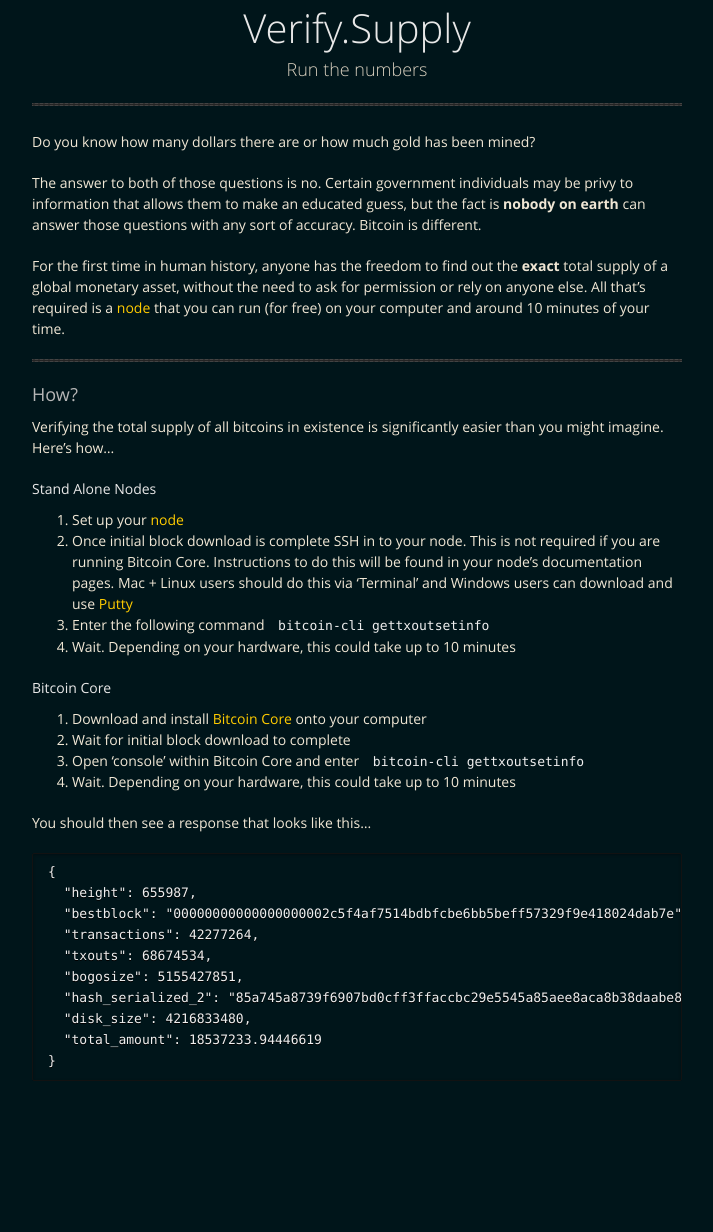
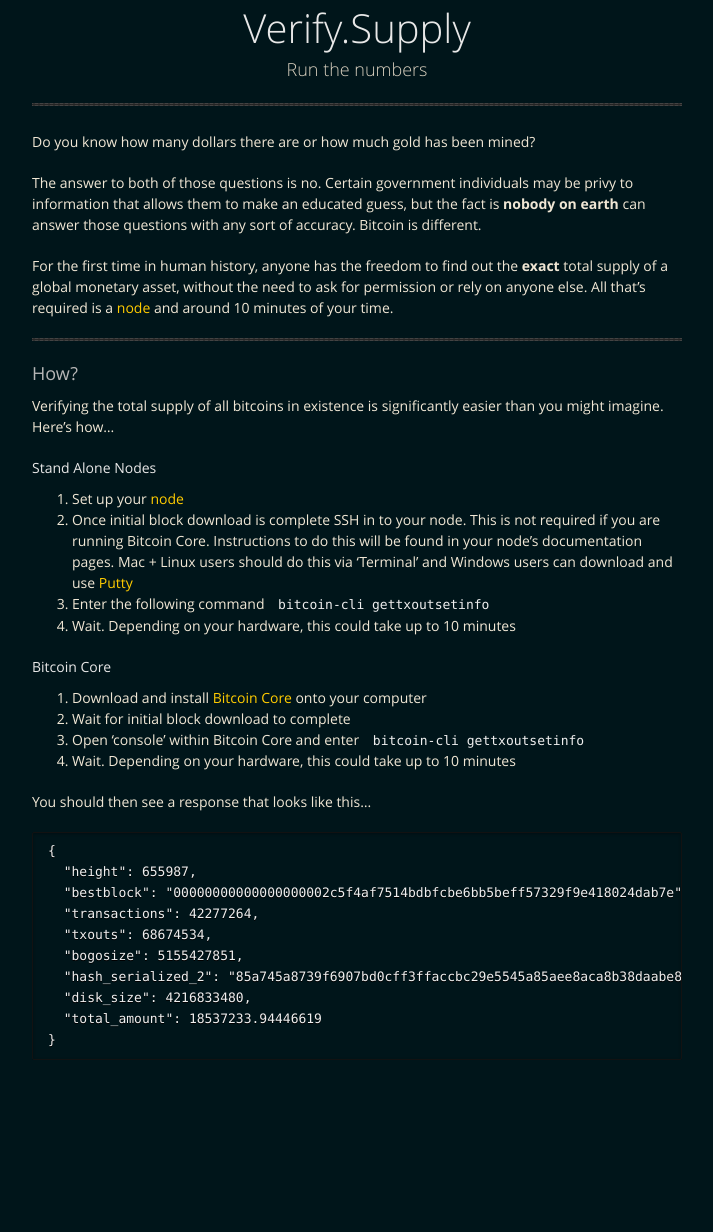
Before and after one commit to BitcoinQnA/verify-supply, a Jekyll site: the page built from index.md, in a window 1280 px wide. Shown: the whole page, without its empty margins (283-996 px from the left). Built offline with Jekyll 4.4.1, drawn with Linux system fonts in a browser that asks for light colours; after the commit the page ends 1211 px from its top, so only the background shows below that.

Commit message:
Update index.md

```diff
--- a/index.md
+++ b/index.md
@@ -6,7 +6,7 @@ Do you know how many dollars there are or how much gold has been mined?
 
 The answer to both of those questions is no. Certain government individuals may be privy to information that allows them to make an educated guess, but the fact is **nobody on earth** can answer those questions with any sort of accuracy. Bitcoin is different.
 
-For the first time in human history, anyone has the freedom to find out the **exact** total supply of a global monetary asset, without the need to ask for permission or rely on anyone else. All that's required is a [node](https://node.guide) that you can run (for free) on your computer and around 10 minutes of your time.
+For the first time in human history, anyone has the freedom to find out the **exact** total supply of a global monetary asset, without the need to ask for permission or rely on anyone else. All that's required is a [node](https://node.guide) and around 10 minutes of your time.
 
 ***
 
```
